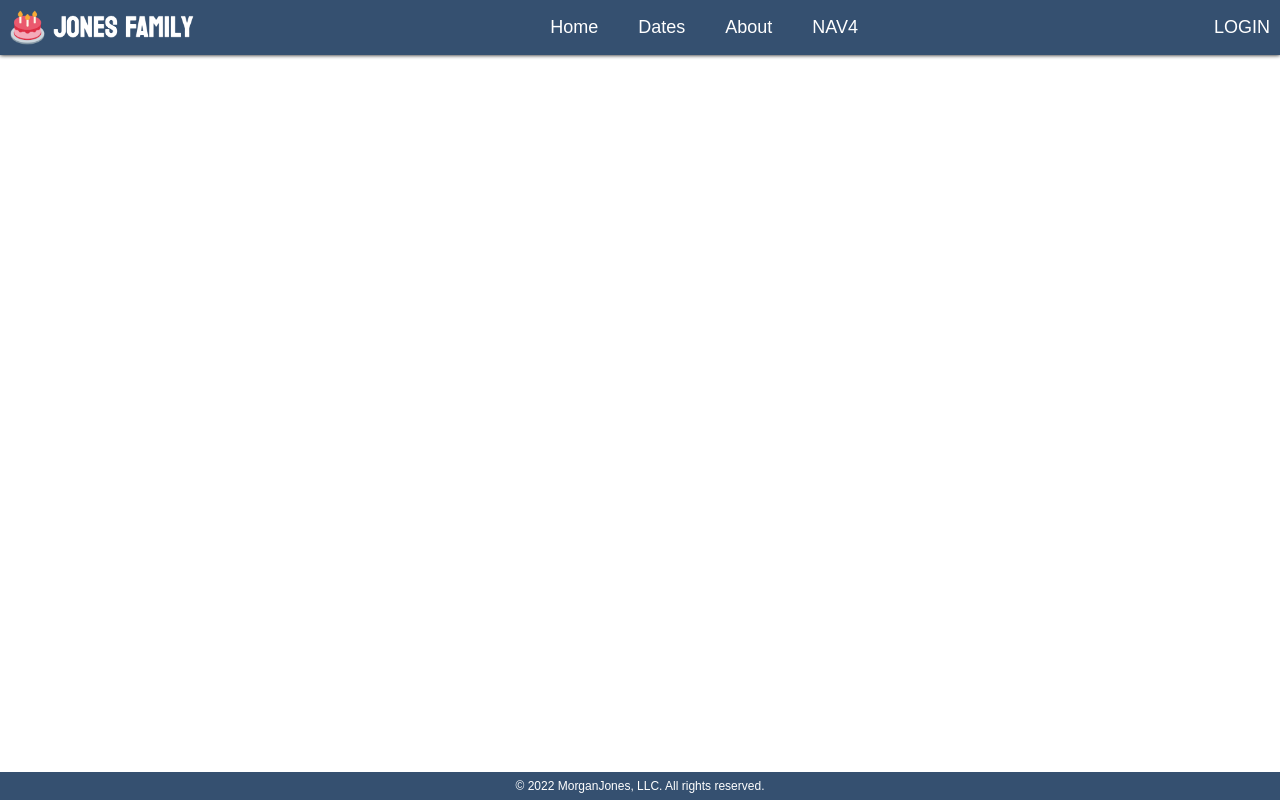
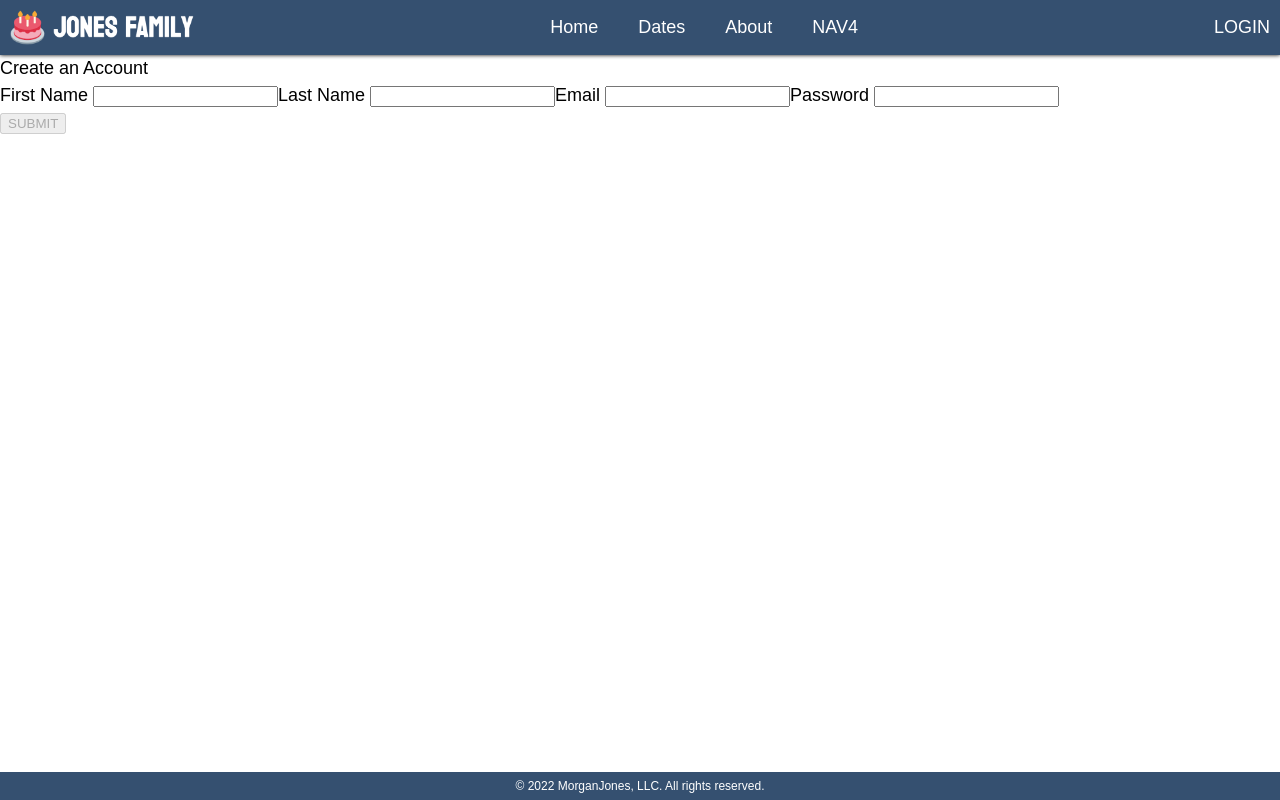
Before and after one commit to morgankj/jones-family-birthdays, a React (Create React App) app: page /register in a window 1280 px wide. Built offline with nearby package versions, Linux system fonts and the light colour scheme; no server answers; a web font is replaced by a local one.

Commit message:
Added TravMo image, and updated UserForm and Validation schema

```diff
--- a/package.json
+++ b/package.json
@@ -6,12 +6,14 @@
     "@testing-library/jest-dom": "^5.16.2",
     "@testing-library/react": "^12.1.2",
     "@testing-library/user-event": "^13.5.0",
+    "axios": "^0.27.2",
     "react": "^17.0.2",
     "react-dom": "^17.0.2",
     "react-router-dom": "^6.3.0",
     "react-scripts": "5.0.0",
     "styled-components": "^5.3.5",
-    "web-vitals": "^2.1.4"
+    "web-vitals": "^2.1.4",
+    "yup": "^0.32.11"
   },
   "scripts": {
     "start": "react-scripts start",
--- a/src/App.js
+++ b/src/App.js
@@ -1,13 +1,93 @@
-import React from "react";
+import { React, useState, useEffect } from 'react';
+import axios from 'axios';
 import { Routes, Route } from "react-router-dom";
+import * as yup from 'yup';
+import formSchema from './validation/formSchema';
 
+// Components
 import Navbar from "./components/Navbar";
 import Footer from "./components/Footer";
 import Home from "./components/Home";
 import About from "./components/About";
 import Dates from "./components/Dates";
+import UserForm from "./components/UserForm";
 
-function App() {
+// User Data (Registration)
+const initialFormValues = {
+  first_name: '',
+  last_name: '',
+  email: '',
+  password: '',
+  confirmPassword: '',
+  tos: false
+}
+const initialFormErrors = {
+  first_name: '',
+  last_name: '',
+  email: '',
+  password: '',
+  confirmPassword: '',
+  tos: false
+}
+const initialUsers = [];
+const initialDisabled = true;
+
+export default function App() {
+  const [formValues, setFormValues] = useState(initialFormValues);
+  const [formErrors, setFormErrors] = useState(initialFormErrors);
+  const [users, setUsers] = useState(initialUsers);
+  const [disabled, setDisabled] = useState(initialDisabled);
+
+  const getUsers = () => {
+    axios.get('https://reqres.in/api/users')
+      .then(res => {
+        setUsers(res.data.data);
+      })
+      .catch(err => console.error(err));
+  };
+
+  const postNewUser = newUser => {
+    axios.post('https://reqres.in/api/users', newUser)
+      .then(res => {
+        setUsers([res.data, ...users]);
+      })
+      .catch(err => console.error(err))
+      .finally(() => {
+        setFormValues(initialFormValues);
+      })
+  };
+
+  const formSubmit = () => {
+    const newUser = {
+      first_name: formValues.first_name.trim(),
+      last_name: formValues.last_name.trim(),
+      email: formValues.email.trim(),
+      password: formValues.password.trim(),
+      tos: formValues.tos
+    }
+    postNewUser(newUser);
+  };
+
+  const validate = (name, value) => {
+    yup.reach(formSchema, name).validate(value)
+      .then(() => setFormErrors({ ...formErrors, [name]: ''}))
+      .catch(err => setFormErrors({ ...formErrors, [name]: err.errors[0]}))
+  };
+
+  const inputChange = (name, value) => {
+    validate(name, value);
+    setFormValues({ ...formValues, [name]: value});
+  };
+
+  useEffect(() => {
+    getUsers();
+  }, []);
+
+  useEffect(() => {
+    formSchema.isValid(formValues)
+      .then(valid => setDisabled(!valid));
+  }, [formValues]);
+
   return (
     <div className="App">
       <div className="content">
@@ -15,6 +95,7 @@ function App() {
           <Navbar />
         </header>
         <Routes>
+          <Route path="/register" element={<UserForm formValues={formValues} formErrors={formErrors} formSubmit={formSubmit} inputChange={inputChange} disabled={disabled} />} />
           <Route path="/about" element={<About />} />
           <Route path="/dates" element={<Dates />} />
           <Route path="/" element={<Home />} />
@@ -24,5 +105,3 @@ function App() {
     </div>
   );
 }
-
-export default App;
--- a/src/components/Navbar.js
+++ b/src/components/Navbar.js
@@ -17,7 +17,9 @@ export default function Navbar() {
                 <li><Link to="/" >NAV4</Link></li>
             </ul>
         </nav>
-        <div className="account">LOGIN</div>
+        <div className="account">
+            <Link to="/register" >LOGIN</Link>
+        </div>
     </StyledNavbar>
   );
 }
@@ -51,11 +53,11 @@ const StyledNavbar = styled.div
         height: 3.5rem;
     }
 
-    li a:hover {
+    a:hover {
         color: #EAAC8B;
     }
 
-    img:hover, li:hover {
+    img:hover, a:hover {
         position: relative;
         top: -1.5px;
         filter: drop-shadow(0 0 0.5rem black);
--- /dev/null
+++ b/src/components/UserForm.js
@@ -0,0 +1,72 @@
+import React from "react";
+import styled from "styled-components";
+
+export default function UserForm(props) {
+    const { formValues, formErrors, formSubmit, inputChange, disabled } = props;
+
+    const onSubmit = event => {
+        event.preventDefault();
+        formSubmit();
+    };
+
+    const onChange = event => {
+        const { name, value, checked, type } = event.target;
+        const realValue = type === 'checkbox' ? checked : value;
+        inputChange(name, realValue);
+    }
+
+    return (
+        <StyledUserForm>
+            <h1>Create an Account</h1>
+            <form className="formContainer" onSubmit={onSubmit} >
+                <div className="errors">
+                    <div>{formErrors.first_name}</div>
+                    <div>{formErrors.last_name}</div>
+                    <div>{formErrors.email}</div>
+                    <div>{formErrors.password}</div>
+                    <div>{formErrors.confirmPassword}</div>
+                    <div>{formErrors.tos}</div>
+                </div>
+                <div className="formInputs" >
+                    <label>First Name&nbsp;
+                        <input
+                            value = {formValues.first_name}
+                            onChange = {onChange}
+                            name = 'first_name'
+                            type = 'text'
+                        />
+                    </label>
+                    <label>Last Name&nbsp;
+                        <input
+                            value = {formValues.last_name}
+                            onChange = {onChange}
+                            name = 'last_name'
+                            type = 'text'
+                        />
+                    </label>
+                    <label>Email&nbsp;
+                        <input
+                            value = {formValues.email}
+                            onChange = {onChange}
+                            name = 'email'
+                            type = 'email'
+                        />
+                    </label>
+                    <label>Password&nbsp;
+                        <input
+                            value = {formValues.password}
+                            onChange = {onChange}
+                            name = 'password'
+                            type = 'password'
+                        />
+                    </label>
+                </div>
+                <button disabled={disabled} id="submit">SUBMIT</button>
+            </form>
+        </StyledUserForm>
+    );
+}
+
+const StyledUserForm = styled.div
+`
+`
--- /dev/null
+++ b/src/validation/formSchema.js
@@ -0,0 +1,30 @@
+import * as yup from 'yup';
+
+const formSchema = yup.object().shape({
+    first_name: yup
+        .string()
+        .trim('Any spaces in your first name will be removed')
+        .required('You must enter a first name')
+        .max(20, 'Your first name entry cannot be longer than 20 characters'),
+    last_name: yup
+        .string()
+        .trim('Any spaces in your last name will be removed')
+        .required('You must enter a last name')
+        .max(20, 'Your last name entry cannot be longer than 20 characters'),
+    email: yup
+        .string()
+        .email('Please enter a valid email address')
+        .required('You must enter an email address'),
+    password: yup
+        .string()
+        .required('You must enter a password')
+        .min(5, 'Your password must be at least 5 characters'),
+    // confirmPassword: yup  //this breaks my checkbox and the error never goes away > need to debug this issue
+    //     .string()
+    //     .oneOf([yup.ref('password'), null], 'Passwords must match'),
+    tos: yup
+        .boolean()
+        .required('You must accept our Terms of Service')
+});
+
+export default formSchema;
```
Also changed, not shown: 2 other files (tests, documents, lock files or other folders).
